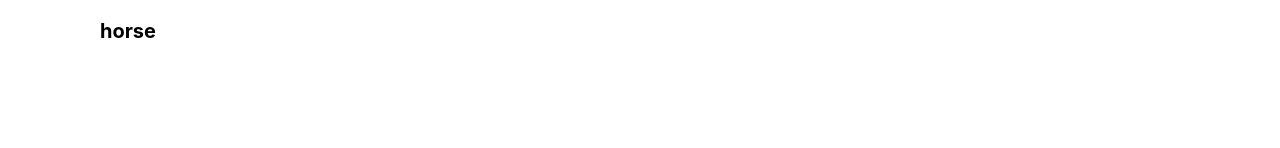
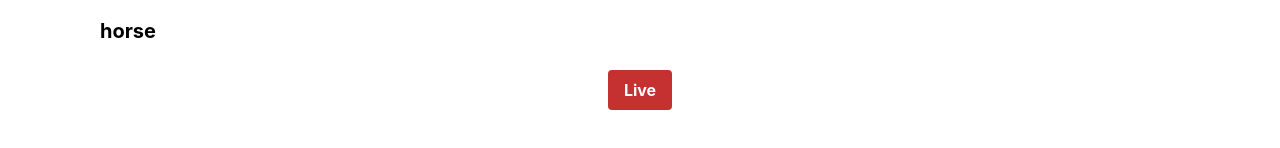
Before and after one commit to shteeven/scr-3, a React (Create React App) app: page / in a window 1280 px wide. Shown: the part 364-512 px from the top of the page. Built offline with nearby package versions, Linux system fonts and the light colour scheme.

Commit message:
displayed live button

```diff
--- a/src/App.js
+++ b/src/App.js
@@ -2,6 +2,7 @@ import React from 'react'
 import './App.css'
 import './tailwind.generated.css'
 import DisplayCard from './display-card/display-card'
+import { LiveBtn } from './buttons/textBtn'
 
 function App() {
   return (
@@ -9,6 +10,7 @@ function App() {
       <div>
         <h1>Hello</h1>
         <DisplayCard />
+        <LiveBtn />
       </div>
     </div>
   )
```
